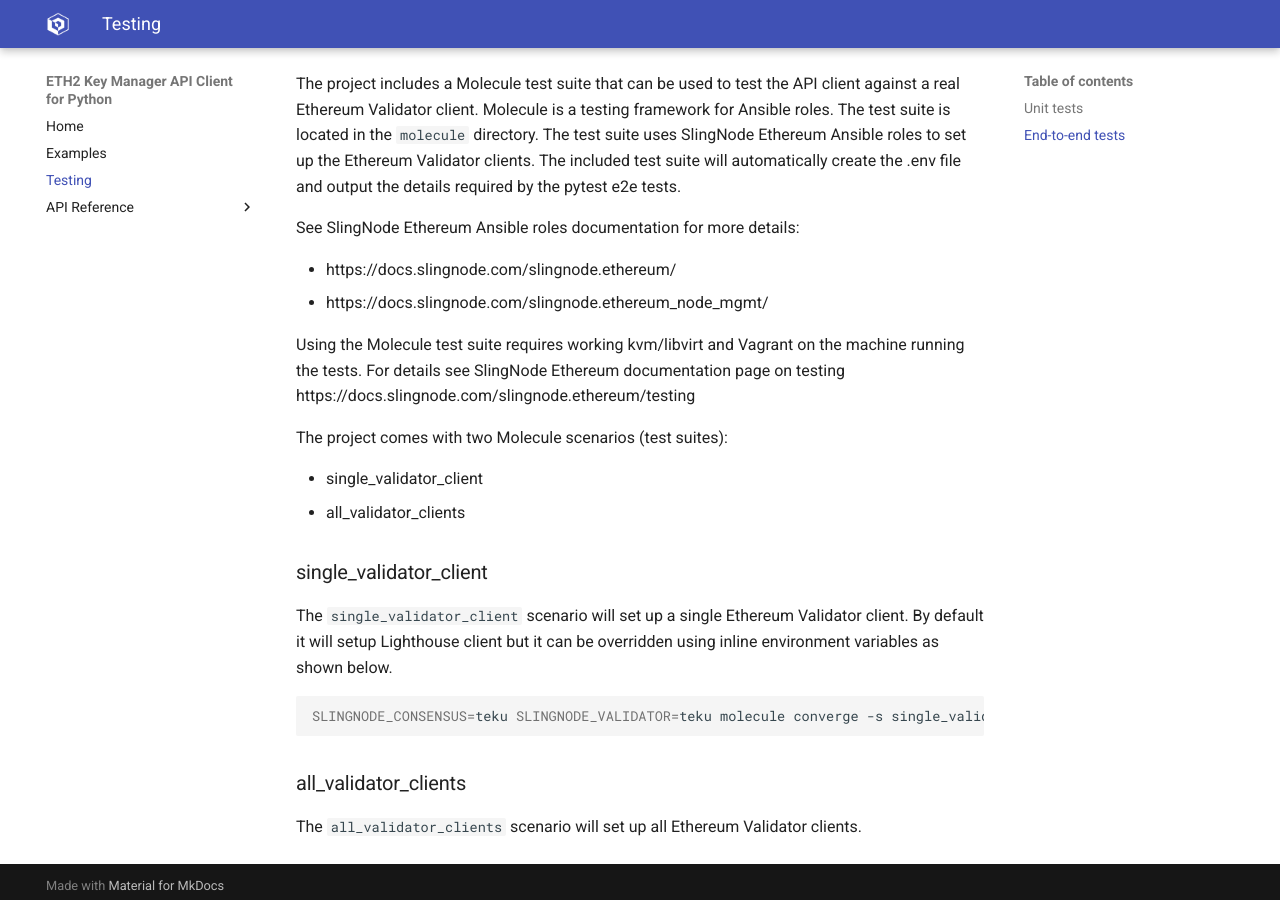
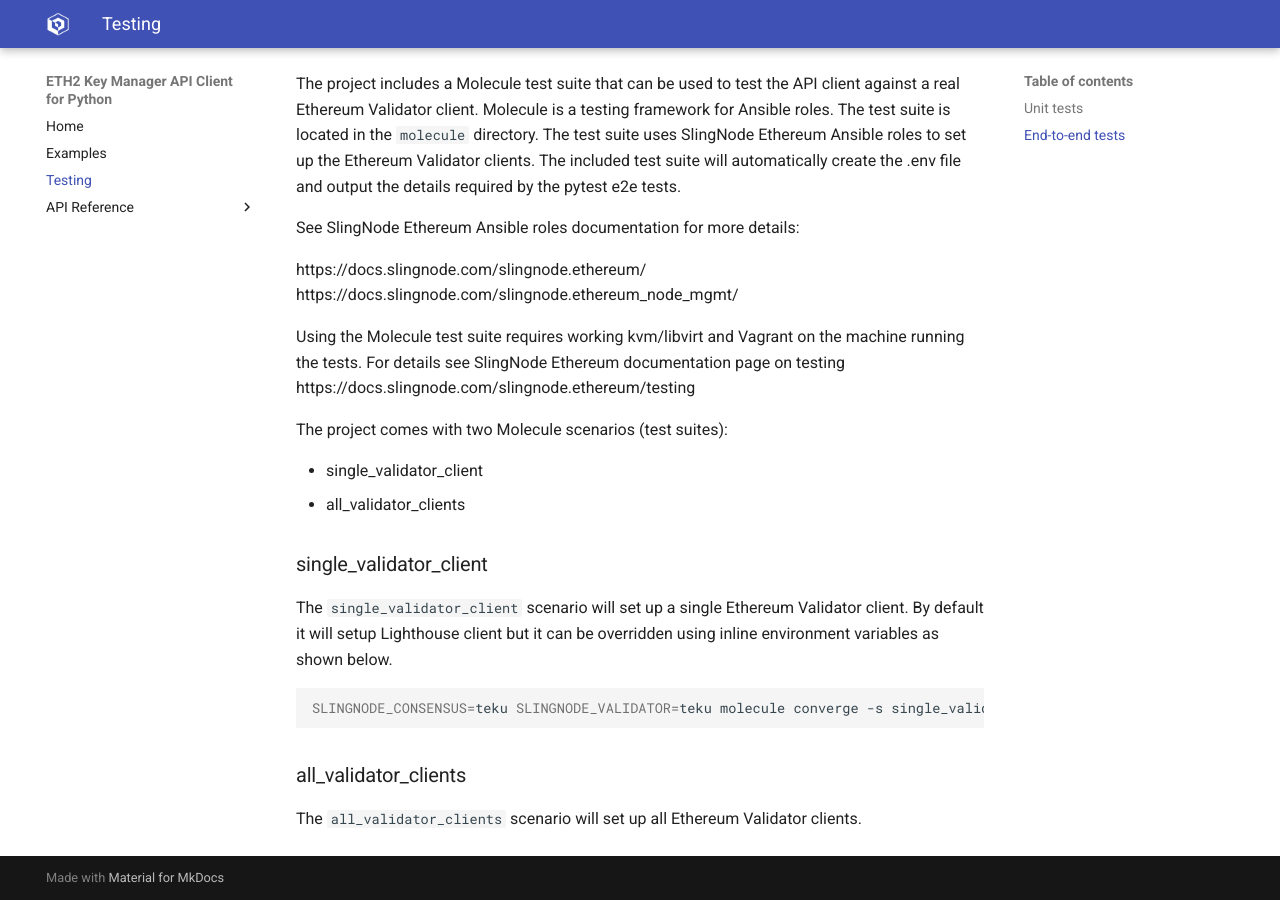
Before and after one commit to SlingNode/eth-2-key-manager-api-client, an MkDocs documentation site: the page built from docs/testing.md, in a window 1280 px wide and 900 px high, scrolled down 1109 px. Built offline with MkDocs 1.6.1 and Material for MkDocs 9.7.7, drawn with Linux system fonts in a browser that asks for light colours.

```diff
--- a/docs/testing.md
+++ b/docs/testing.md
@@ -47,8 +47,8 @@ The project includes a Molecule test suite that can be used to test the API clie
 
 See SlingNode Ethereum Ansible roles documentation for more details:
 
-- https://docs.slingnode.com/slingnode.ethereum/
-- https://docs.slingnode.com/slingnode.ethereum_node_mgmt/
+https://docs.slingnode.com/slingnode.ethereum/
+https://docs.slingnode.com/slingnode.ethereum_node_mgmt/
 
 
 Using the Molecule test suite requires working kvm/libvirt and Vagrant on the machine running the tests. For details see SlingNode Ethereum documentation page on testing https://docs.slingnode.com/slingnode.ethereum/testing
--- a/mkdocs.yml
+++ b/mkdocs.yml
@@ -37,3 +37,5 @@ markdown_extensions:
       use_pygments: true
   - pymdownx.superfences
   - pymdownx.snippets
+
+site_url: https://eth-2-key-manager-api-client.slingnode.com/
```
